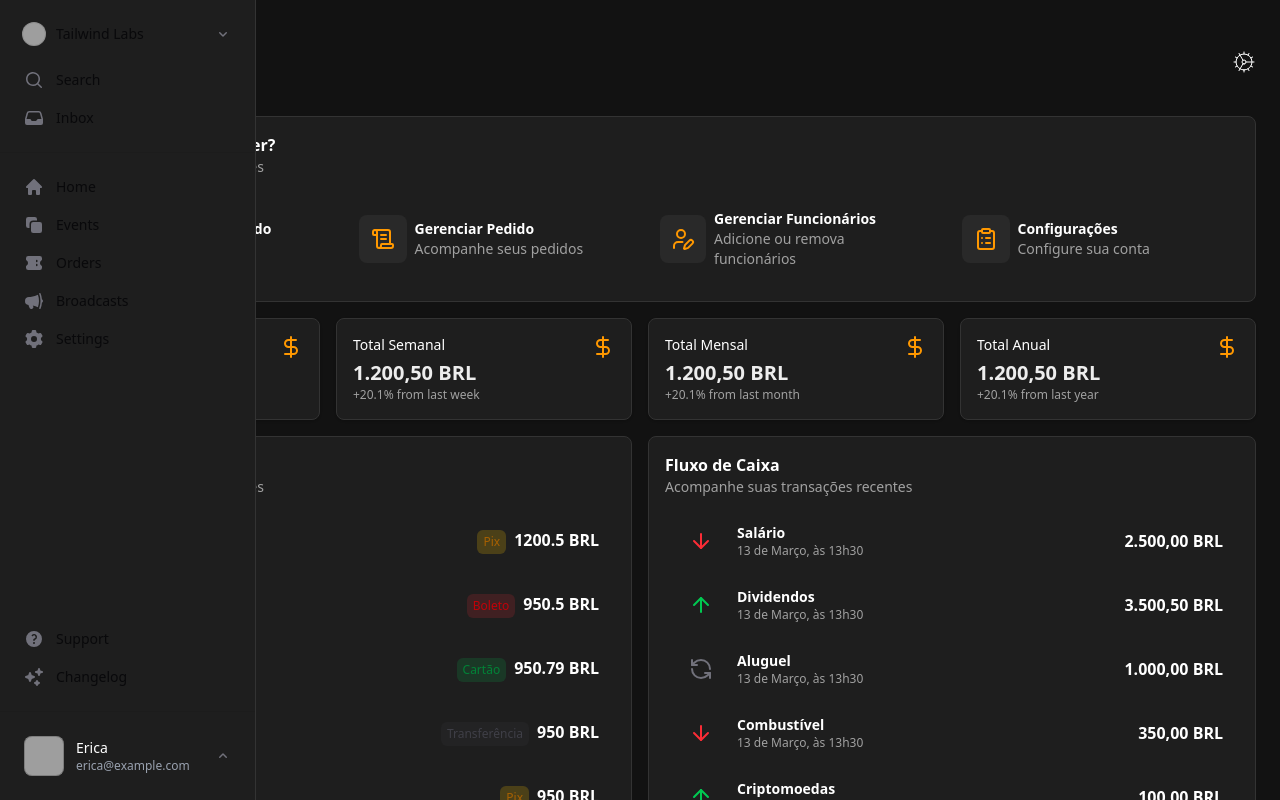
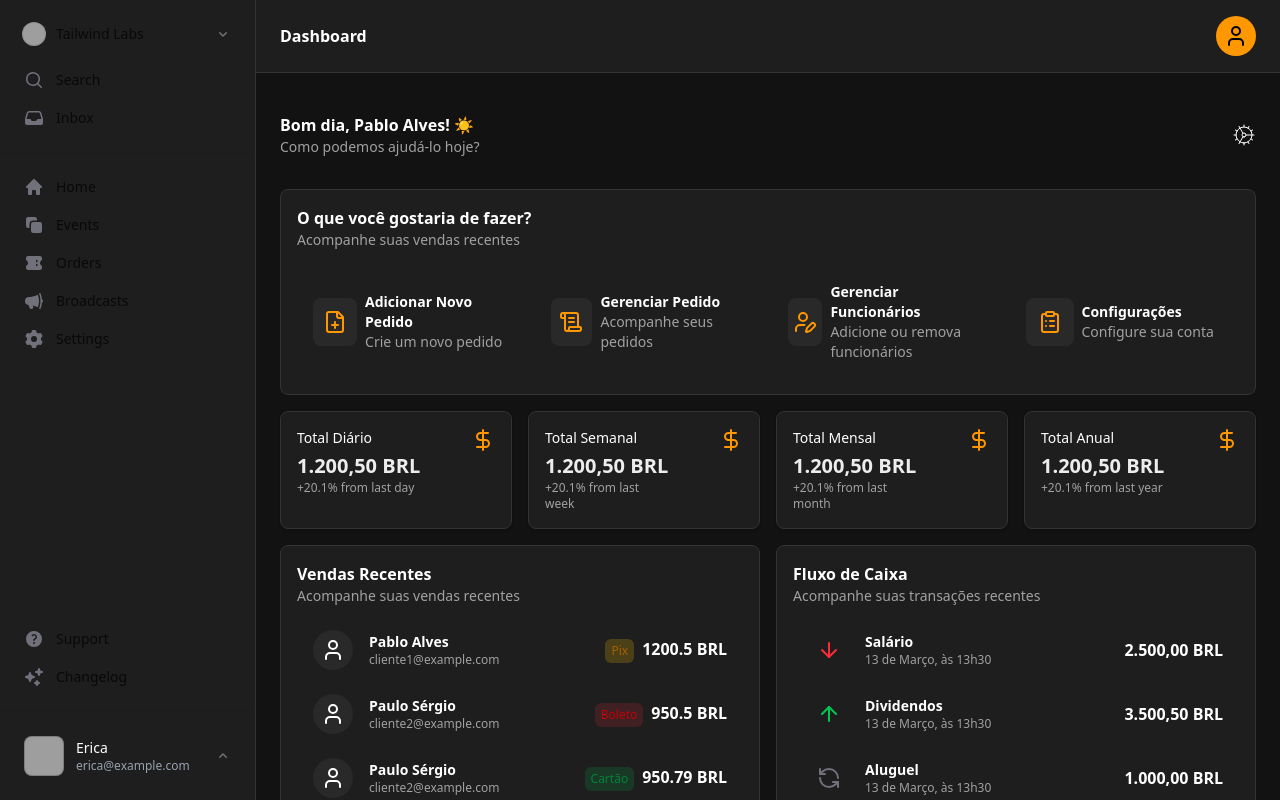
Before and after one commit to pabloalves01/gastro-flow, a React (Vite) app in the folder frontend/: page /dashboard in a window 1280 px wide. Shown: the top 800 px of the page. Built offline with nearby package versions, Linux system fonts and the light colour scheme; grey boxes are pictures that could not be loaded.

Commit message:
Ajuste layout

```diff
--- a/frontend/src/layout/authenticated-layout.tsx
+++ b/frontend/src/layout/authenticated-layout.tsx
@@ -4,17 +4,21 @@ import Header from "./header";
 
 const AuthenticatedLayout = () => {
     return (
-        <div className="flex h-screen">
-            {/* Sidebar */}
-            <Sidenav />
+        <div className="flex h-screen w-full">
+            {/* Sidebar fixa à esquerda */}
+            <div className="fixed left-0 top-0 h-full w-64">
+                <Sidenav />
+            </div>
 
-            {/* Conteúdo da página */}
-            <div className="flex-1 flex flex-col h-screen">
-                {/* <div className="fixed top-0 left-0 w-full z-50 bg-[#1E1E1E] shadow-md">
+            {/* Área de conteúdo principal */}
+            <div className="flex-1 flex flex-col h-screen w-full ml-64">
+                {/* Cabeçalho fixo no topo */}
+                <div className="w-full">
                     <Header />
-                </div> */}
+                </div>
 
-                <main className="flex-1 flex justify-center p-6 w-full max-w-7xl mx-auto">
+                {/* Conteúdo centralizado */}
+                <main className="flex-1 flex justify-center items-center p-6">
                     <Outlet />
                 </main>
             </div>
```
